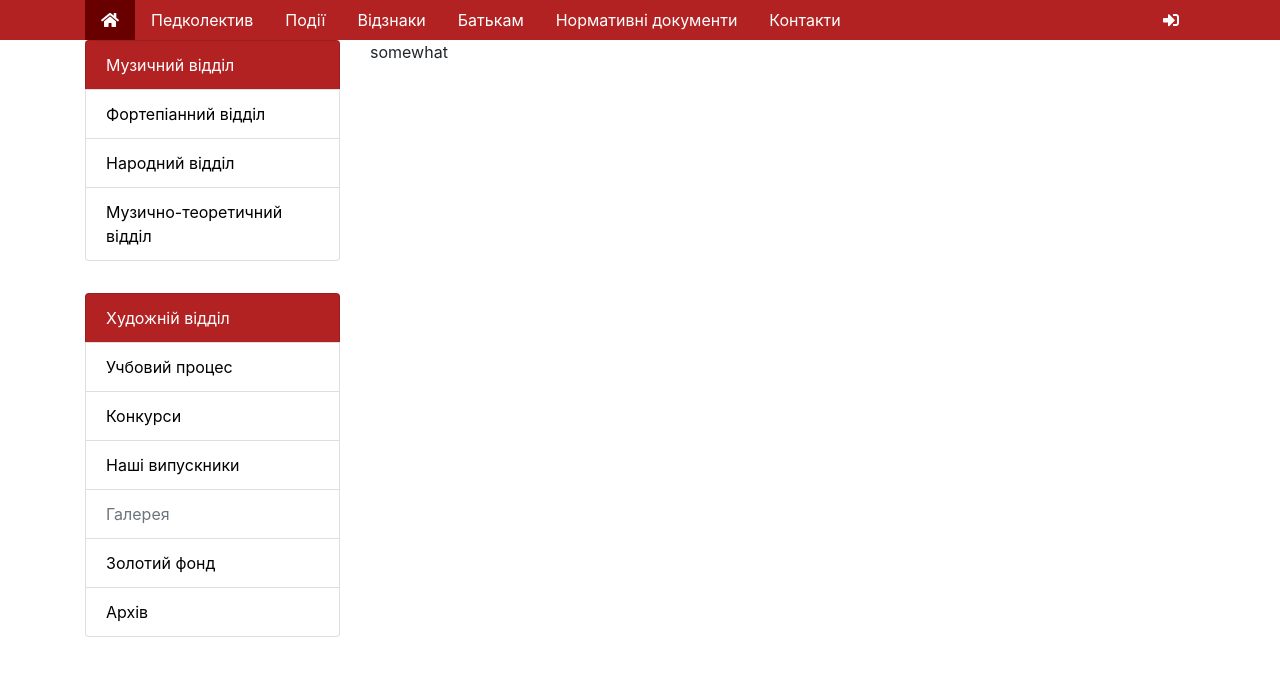
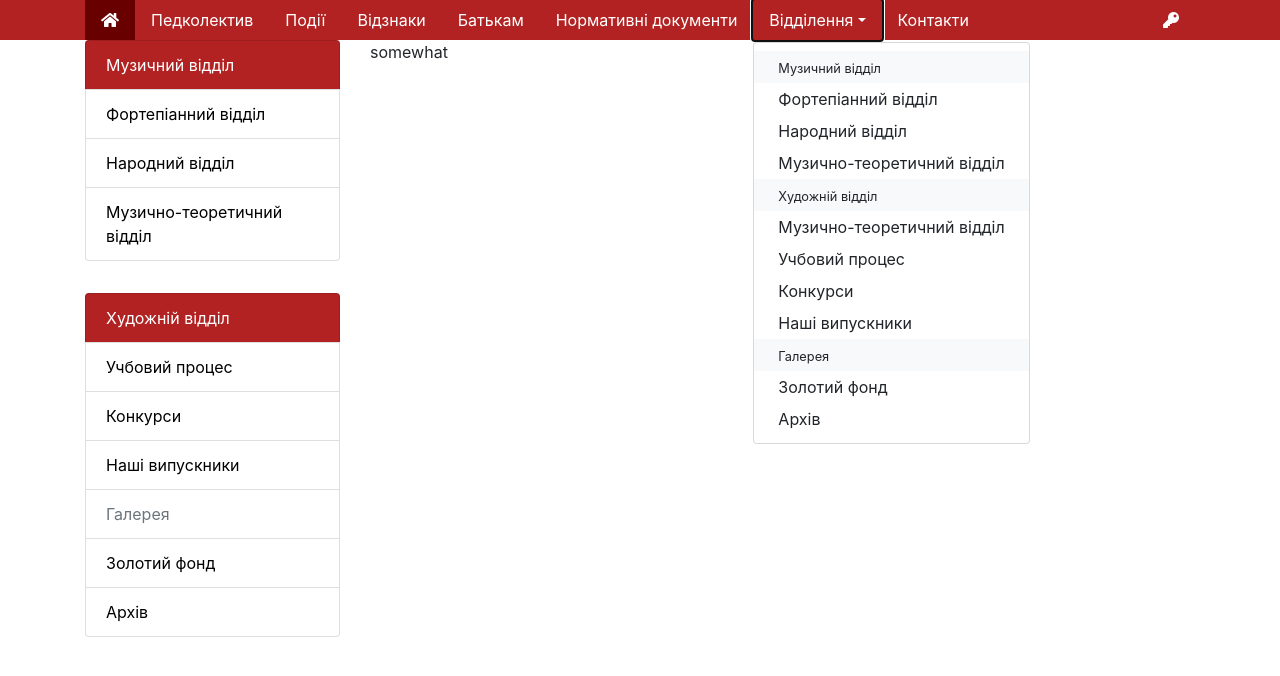
Before and after one commit to StrekanovAlexander/ddms-v2, a PHP site: template private/views/guest/home.twig in a window 1280 px wide, after a click on "Відділення". Shown: the top 676 px of the page. Run offline with PHP 8.4, Linux system fonts and the light colour scheme; the template is opened without the code that fills it, so the values that code supplies are empty; some libraries are stand-ins or nearby versions.

Commit message:
rebuilded: view/_navbar

```diff
--- a/private/views/templates/partials/_navbar.twig
+++ b/private/views/templates/partials/_navbar.twig
@@ -23,6 +23,25 @@
       <li class="nav-item">
         <a class="nav-link" href="#" title="Нормативні документи">Нормативні документи</a>
       </li>
+
+      <li class="nav-item dropdown">
+        <a class="nav-link dropdown-toggle" data-toggle="dropdown" href="#">Відділення</a>
+        <div class="dropdown-menu">
+          <div class="dropdown-item bg-light"><small>Музичний відділ</small></div>
+          <a class="dropdown-item" href="#">Фортепіанний відділ</a>
+          <a class="dropdown-item" href="#">Народний відділ</a>
+          <a class="dropdown-item" href="#">Музично-теоретичний відділ</a>
+          <div class="dropdown-item bg-light"><small>Художній відділ</small></div>
+          <a class="dropdown-item" href="#">Музично-теоретичний відділ</a>
+          <a class="dropdown-item" href="#">Учбовий процес</a>
+          <a class="dropdown-item" href="#">Конкурси</a>
+          <a class="dropdown-item" href="#">Наші випускники</a>
+          <div class="dropdown-item bg-light"><small>Галерея</small></div>
+          <a class="dropdown-item" href="#">Золотий фонд</a>
+          <a class="dropdown-item" href="#">Архів</a>
+        </div>
+      </li>
+
       <li class="nav-item">
         <a class="nav-link" href="#" title="Контакти">Контакти</a>
       </li>
@@ -47,7 +66,7 @@
         </li>
     {% else %}
       <li class="nav-item">
-        <a class="nav-link" href="{{ path_for('admin.user.login') }}"><i class="fas fa-sign-in-alt"></i></a>
+        <a class="nav-link" href="{{ path_for('admin.user.login') }}"><i class="fas fa-key"></i></i></a>
       </li>
     {% endif %}
     </ul>
```
